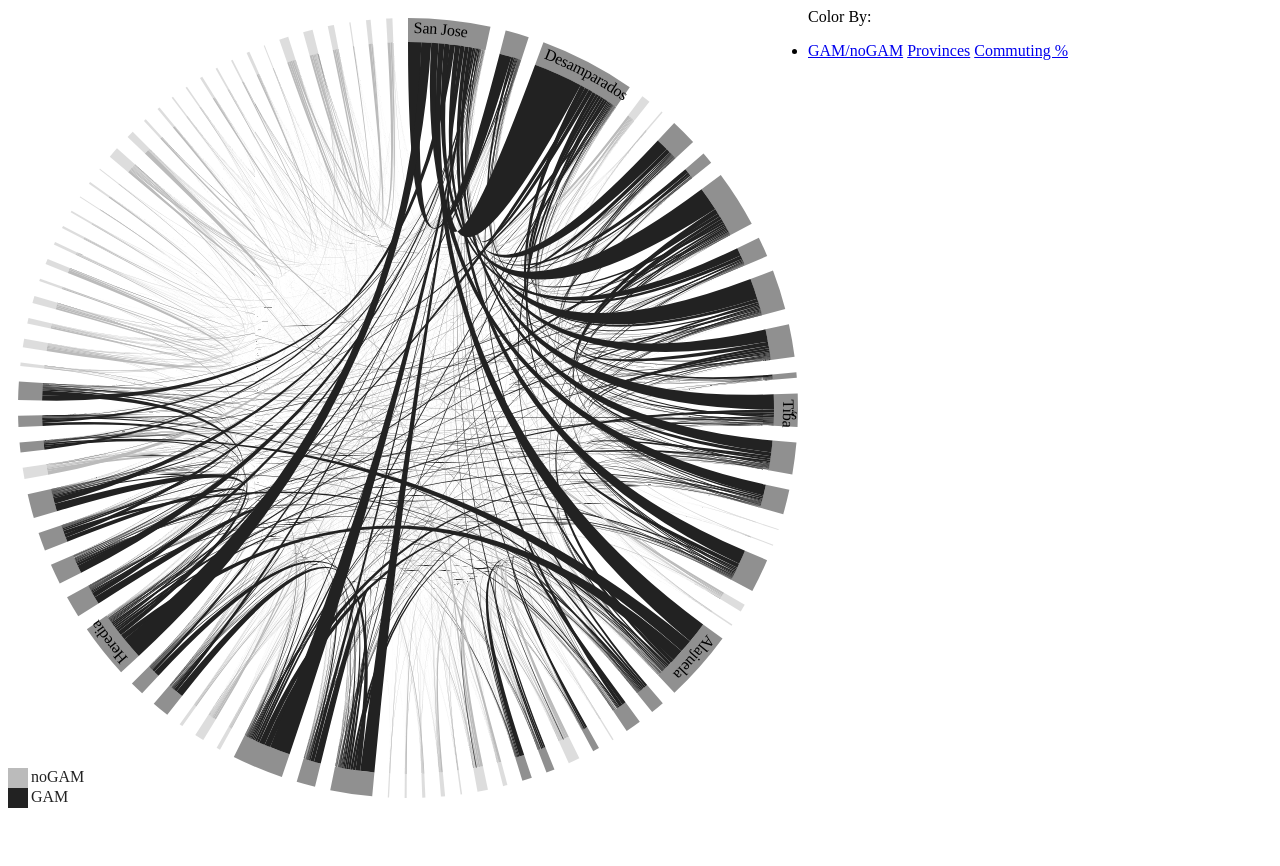
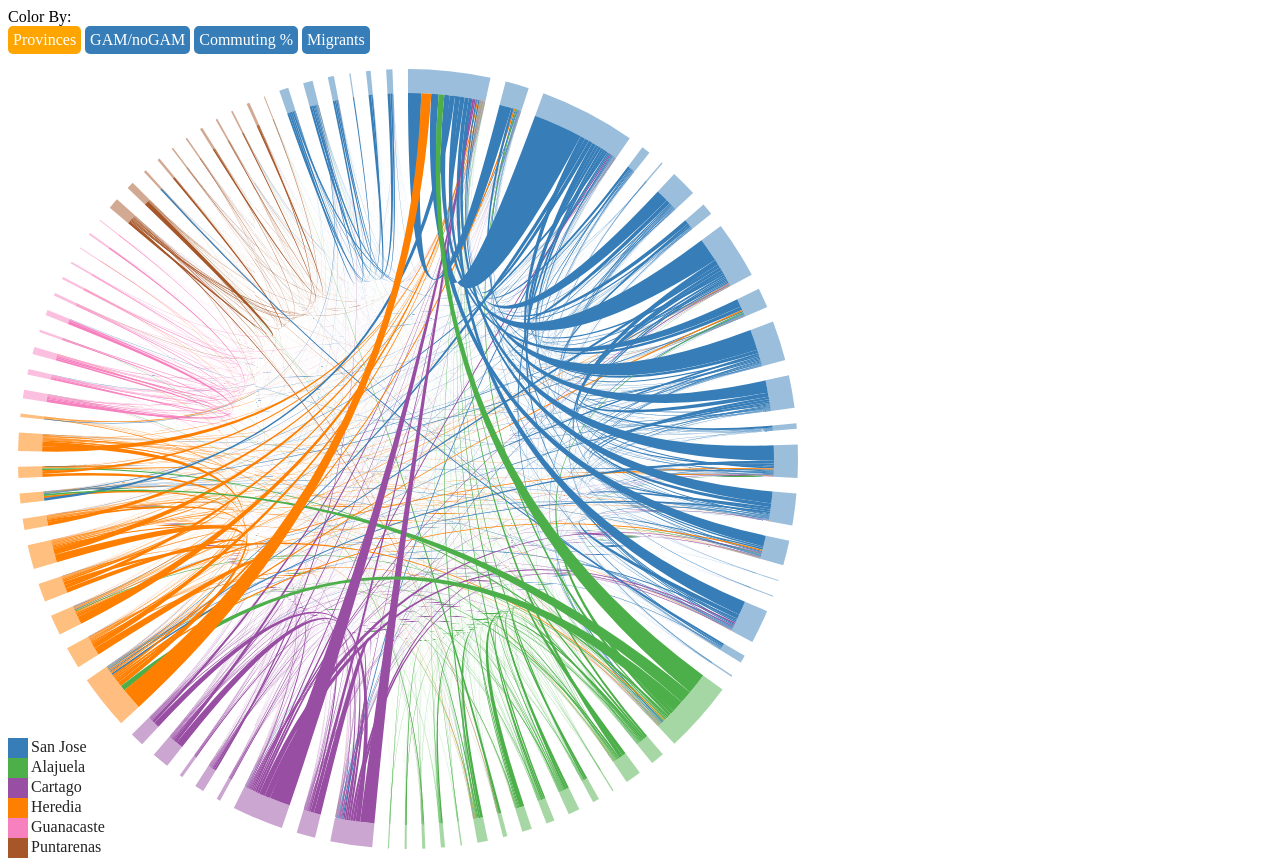
Before and after one commit to iros/chicaspoderosas, a plain HTML site: page index.html in a window 1280 px wide. Before the commit the page ends 816 px from the top, so only its background shows below. Drawn offline with Linux system fonts and the light colour scheme.

Commit message:
better buttons

```diff
--- a/app.js
+++ b/app.js
@@ -55,9 +55,9 @@ d3.select("#chord svg").append("text")
   .attr("x", width/2)
   .attr("y", height/2);
 
-var currentScale = "gam", colorScales, getColor, fetchedData;
+var currentScale = "province", colorScales, getColor, fetchedData;
 
-var provinces = [], eduLevels = [];
+var provinces = [], migrants = [];
 
 function initControls() {
   $("#controls li a").click(function(e) {
@@ -154,20 +154,6 @@ function render(data) {
     .classed("group", true)
     .attr("id", function(d, i) { return "group" + i; })
     .attr("d", arc);
-    //.style("fill", function(d, i) { return getColor(d, i); });
-
-  // Add a text label.
-  var groupText = group.append("text")
-    .attr("x", 6)
-    .attr("dy", 15);
-
-  groupText.append("textPath")
-    .attr("xlink:href", function(d, i) { return "#group" + i; })
-    .text(function(d, i) { return data.cantons[i].name; });
-
-  // Remove the labels that don't fit. :(
-  groupText.filter(function(d, i) { return groupPath[0][i].getTotalLength() / 2 - 16 < this.getComputedTextLength(); })
-        .remove();
 
   // Add the chords.
   var chordSelection = svg.selectAll(".chord")
@@ -213,7 +199,8 @@ function render(data) {
 
     // also show city metadata
     var content = metadataTemplate({
-      citydata : citydata
+      citydata : citydata,
+      canton: data.cantons[d.index]
     });
 
     metadata.html(content);
@@ -232,8 +219,8 @@ function render(data) {
       if (provinces.indexOf(data.cantons[i].province) === -1) {
         provinces.push(data.cantons[i].province);
       }
-      if (eduLevels.indexOf(data.cantons[i].edu_yrs) === -1) {
-        eduLevels.push(+data.cantons[i].edu_yrs);
+      if (migrants.indexOf(data.cantons[i].migrants) === -1) {
+        migrants.push(+data.cantons[i].migrants);
       }
 
       // add up total for the canton
@@ -245,19 +232,19 @@ function render(data) {
       data.cantons[i].total = total;
     }
 
-    eduLevels.sort();
+    migrants.sort();
 
     var commutingDomain = d3.extent(_.map(data.cantons, function(d) {
       return d.total / (d.local + d.total);
     }));
 
     colorScales = {
-      education : {
+      migrants : {
         scale : d3.scale.quantize()
-          .domain(eduLevels)
-          .range(["#ffffe5","#f7fcb9","#d9f0a3","#addd8e","#78c679","#41ab5d","#238443","#006837","#004529"]),
+          .domain(migrants)
+          .range(["#f7fcb9","#d9f0a3","#addd8e","#78c679","#41ab5d","#238443","#006837","#004529"]),
         f : function(d, i) {
-          return data.cantons[i].edu_yrs;
+          return data.cantons[i].migrants;
         }
       },
       commuting : {
--- a/index.html
+++ b/index.html
@@ -13,21 +13,27 @@
 
   <body>
     <div id="content">
-      <div id="chord">
-
-      </div>
       <div id="controls">
         Color By:
-        <ul>
+        <ul id="buttons">
+          <li class="selected">
+            <a href="#" id="province">Provinces</a>
+          </li>
           <li>
             <a href="#" id="gam">GAM/noGAM</a>
-            <a href="#" id="province">Provinces</a>
+          </li>
+          <li>
             <a href="#" id="commuting">Commuting %</a>
+          </li>
+          <li>
+            <a href="#" id="migrants">Migrants</a>
           </li>
         </ul>
         <div id="legend"></div>
       </div>
+      <div id="chord">
 
+      </div>
       <div id="metadata">
 
       </div>
@@ -35,6 +41,7 @@
 
     <script type="text/template" id="cityMetadata">
       <h3><%= d3.format('0%')(citydata.total / (citydata.local + citydata.total)) %>Commute out of their canton</h3>
+      Migrants: <%= canton.migrants %><br>
       Traveling to:
       <ul>
       <% for(var i = 0; i < Math.min(citydata.length, 25); i++) { %>
--- a/style.css
+++ b/style.css
@@ -1,5 +1,5 @@
 #content {
-  height: 800px;
+  height: 850px;
   position:relative;
 }
 #chord {
@@ -31,6 +31,35 @@ path.chord {}
   display: none;
 }
 
+#controls ul {
+  list-style-type: none;
+  margin:0;
+  padding:0;
+}
+
+#buttons li {
+  padding: 5px;
+  background-color: #377eb8;
+  -webkit-border-radius: 5px;
+  -moz-border-radius: 5px;
+  border-radius: 5px;
+  display: inline-block;
+  margin-bottom: 5px;
+}
+#buttons li.selected {
+  background-color: orange;
+}
+#buttons li:active {
+  background-color: #F5C945;
+}
+#buttons li:hover {
+  background-color: #76AEDB;
+}
+#buttons li a {
+  text-decoration: none;
+  color: white;
+}
+
 #legend {
   position: absolute;
   bottom: 0;
```
